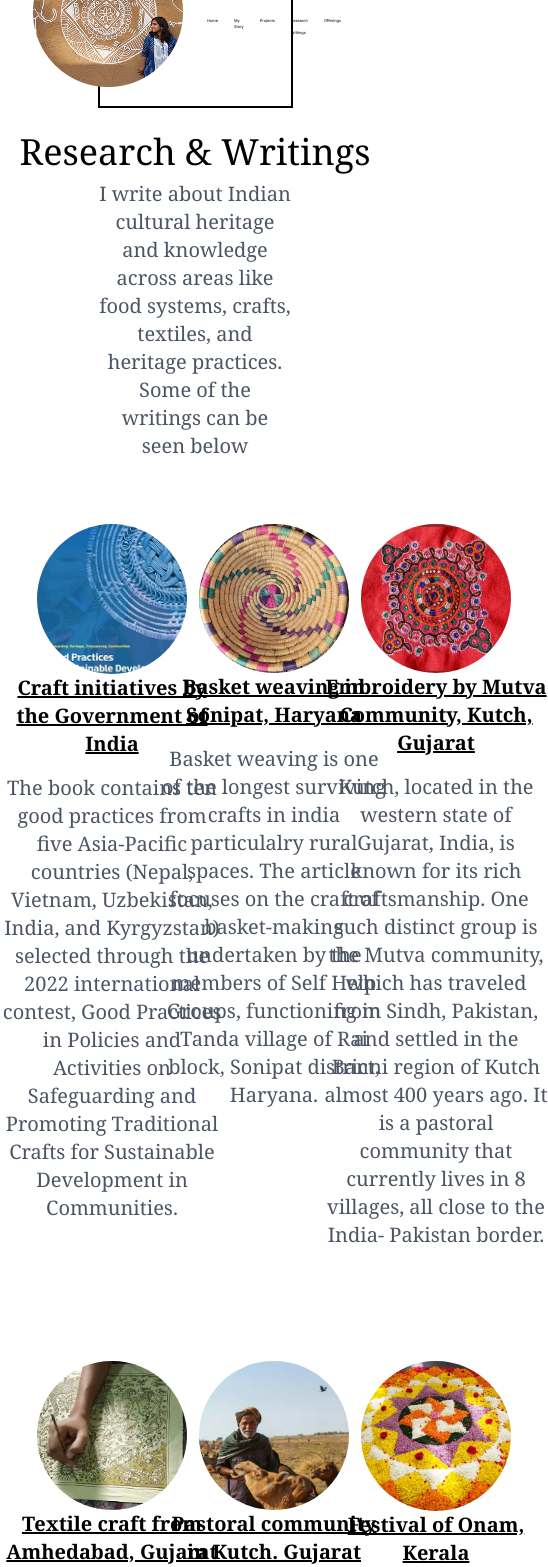
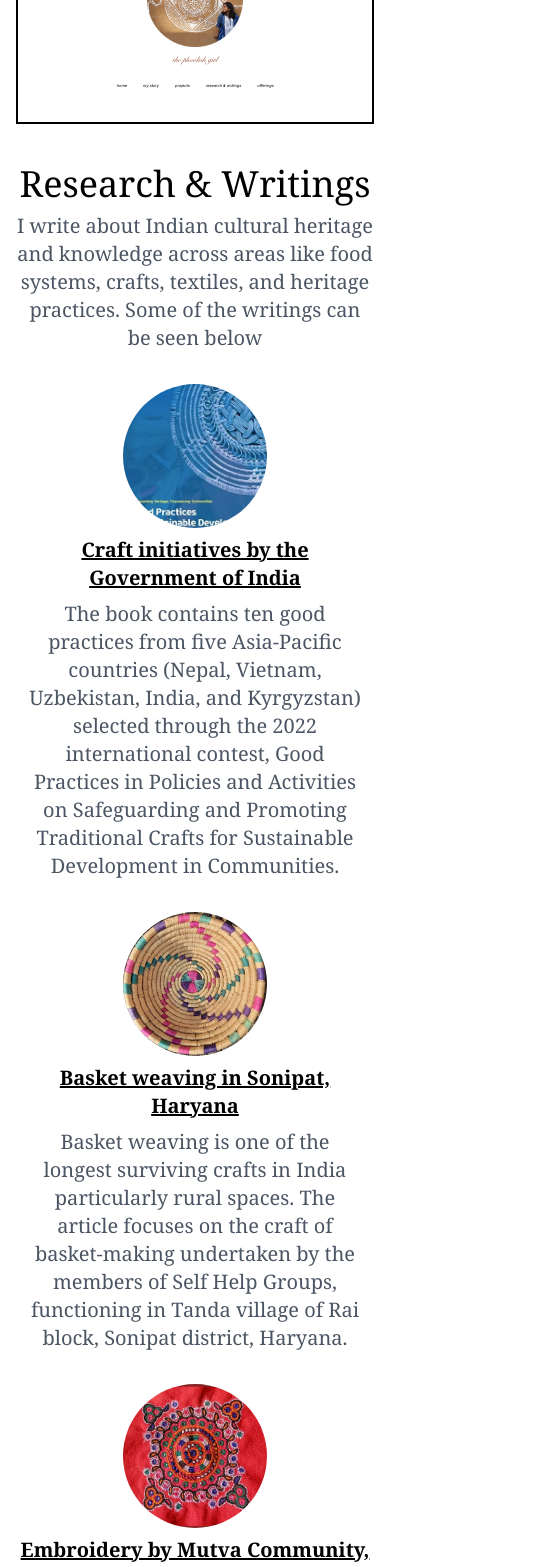
Before and after one commit to stejmisc/jojomojo, a Next.js app: page /research-and-writings in a window 390 px wide. Shown: the part 100-1667 px from the top of the page, 548 px wide, since content can reach past the window. Built offline with nearby package versions, Linux system fonts and the light colour scheme.

Commit message:
Fixes from client

```diff
--- a/src/app/components/Footer.tsx
+++ b/src/app/components/Footer.tsx
@@ -3,8 +3,10 @@ import Link from 'next/link';
 
 export default function Footer() {
     return (
-        <div className="h-64 flex justify-center items-center text-4xl">
-            <Link href="/">Heritage ~ Culture ~ Travel ~ Sustainable living</Link>
+        <div className="h-32 md:h-48 lg:h-64 flex justify-center items-center text-center p-4 md:p-6 lg:p-8">
+            <Link href="/" className="text-xl md:text-2xl lg:text-4xl">
+                Heritage ~ Culture ~ Travel ~ Sustainable living
+            </Link>
         </div>
     )
 }
--- a/src/app/components/Header.tsx
+++ b/src/app/components/Header.tsx
@@ -1,14 +1,13 @@
-
 import Navbar from "./Navbar";
 import Image from 'next/image';
 
 export default function Header() {
     return (
-        <div className="h-56 flex justify-center items-center">
-            <div className="h-48 border-2 border-black w-1/2 flex justify-center items-center space-x-2">
-                <Image src="/header.webp" width={150} height={150} alt="Header Image" />
-                <div className="flex-row">
-                    <div className="font-snell text-[5vw] text-orange-900">the phoolish girl</div>
+        <div className="h-56 flex justify-center items-center md:h-48 md:flex-col m-4">
+            <div className="h-48 border-2 border-black w-full md:w-3/5 flex flex-col md:flex-row justify-center items-center space-y-2 md:space-x-2 md:space-y-0">
+                <Image src="/header.webp" width={150} height={150} alt="Header Image" className="w-24 h-24 md:w-32 md:h-32 lg:w-36 lg:h-36" />
+                <div className="flex flex-col items-center md:items-start">
+                    <div className="font-snell text-[2vw] md:text-[5vw] lg:text-[5vw] text-orange-900 text-center md:text-left">the phoolish girl</div>
                     <Navbar />
                 </div>
             </div>
--- a/src/app/components/Navbar.tsx
+++ b/src/app/components/Navbar.tsx
@@ -3,12 +3,12 @@ import Link from "next/link";
 export default function Navbar() {
     return (
         <nav className="p-4">
-            <ul className="flex justify-between text-[1vw] space-x-4">
-                <li><Link href="/">Home</Link></li>
-                <li><Link href="/my-story">My Story</Link></li>
-                <li><Link href="/projects">Projects</Link></li>
-                <li><Link href="/research-and-writings">Research & Writings</Link></li>
-                <li><Link href="/offerings">Offerings</Link></li>
+            <ul className="flex justify-between italic text-[1vw] space-x-4">
+                <li><Link href="/">home</Link></li>
+                <li><Link href="/my-story">my story</Link></li>
+                <li><Link href="/projects">projects</Link></li>
+                <li><Link href="/research-and-writings">research & writings</Link></li>
+                <li><Link href="/offerings">offerings</Link></li>
             </ul>
         </nav>
     )
--- a/src/app/offerings/page.tsx
+++ b/src/app/offerings/page.tsx
@@ -1,26 +1,42 @@
 import Image from 'next/image';
 
 export default function Offerings() {
-    return <div className="flex flex-col w-screen font-serif justify-center items-center">
-        <div className="text-4xl m-2">Heritage Offerings</div>
-        <div className="text-xl text-gray-600 w-1/2 text-center">Indian heritage offers immersive experinces in areas such as traditonal food, crafts, textiles, uniques places, spirituality and many more. Dive deeper to plan a meaningfultravel to India!</div>
-        <div className='grid grid-cols-3 gap-24 mt-16 items-start'>
-            <div className='flex flex-col w-56 justify-center items-center'>
-                <Image src="/offerings1.webp" width={150} height={150} alt="rad 1" />
-                <div className="font-semibold text-xl underline text-center mt-8" >Research & Writing</div>
-                <div className="text-xl text-gray-600 text-center my-4">I write on Indian cultural heritage on themes ranging from traditional food, crafts, textiles, museums, travel & tourism.</div>
+    return (
+        <div className="flex flex-col font-serif justify-center items-center">
+            <div className="text-4xl m-2">Heritage Offerings</div>
+            <div className="text-xl text-gray-600 w-full sm:w-3/4 lg:w-1/2 text-center px-4">
+                Indian heritage offers immersive experiences in areas such as traditional food, crafts, textiles, unique places, spirituality, and many more. Dive deeper to plan a meaningful travel to India!
             </div>
-            <div className='flex flex-col w-56 justify-center items-center'>
-                <Image src="/offerings2.webp" width={150} height={150} alt="rad 2" />
-                <div className="font-semibold text-xl underline text-center mt-8" >Heritage Curation</div>
-                <div className="text-xl text-gray-600 text-center my-4">I curate and lead heritage walks, museum tours, crafts walks and excel at curating cultural experiences for all age groups</div>
-            </div>
-            <div className='flex flex-col w-56 justify-center items-center'>
-                <Image src="/offerings3.webp" width={150} height={150} alt="rad 3" />
-                <div className="font-semibold text-xl underline text-center mt-8" >Program implementation</div>
-                <div className="text-xl text-gray-600 text-center my-4">I have led large scale social impact programs including projects on education, agriculture, and many welfare sector initiatives.</div>
+            <div className='grid grid-cols-1 sm:grid-cols-2 lg:grid-cols-3 gap-8 mt-8 items-start w-full px-4'>
+                <Card
+                    src="/offerings1.webp"
+                    alt="Research & Writing"
+                    title="Research & Writing"
+                    description="I write on Indian cultural heritage on themes ranging from traditional food, crafts, textiles, museums, travel & tourism."
+                />
+                <Card
+                    src="/offerings2.webp"
+                    alt="Heritage Curation"
+                    title="Heritage Curation"
+                    description="I curate and lead heritage walks, museum tours, crafts walks and excel at curating cultural experiences for all age groups."
+                />
+                <Card
+                    src="/offerings3.webp"
+                    alt="Program implementation"
+                    title="Program Implementation"
+                    description="I have led large scale social impact programs including projects on education, agriculture, and many welfare sector initiatives."
+                />
             </div>
         </div>
+    );
+}
 
+const Card = ({ src, alt, title, description }: { src: string, alt: string, title: string, description: string }) => (
+    <div className='flex flex-col justify-center items-center'>
+        <div className='relative w-36 h-36 sm:w-44 sm:h-44 lg:w-56 lg:h-56'>
+            <Image src={src} width={150} height={150} alt={alt} className='rounded-full' />
+        </div>
+        <div className="font-semibold text-xl underline text-center mt-8">{title}</div>
+        <div className="text-xl text-gray-600 text-center my-4 px-2">{description}</div>
     </div>
-}
+);
--- a/src/app/research-and-writings/page.tsx
+++ b/src/app/research-and-writings/page.tsx
@@ -2,44 +2,59 @@ import Image from 'next/image';
 import Link from 'next/link';
 
 export default function ResearchAndWritings() {
-    return <div className="flex flex-col w-screen font-serif justify-center items-center">
-        <div className="text-4xl m-2">Research & Writings</div>
-        <div className="text-xl text-gray-600 w-1/2 text-center">I write about Indian cultural heritage and knowledge across areas like food systems, crafts, textiles, and heritage practices. Some of the writings can be seen below</div>
-        <div className='grid grid-cols-3 gap-24 mt-16 items-start'>
-            <div className='flex flex-col w-56 justify-center items-center'>
-                <div className='relative w-[150px] h-[150px]'>
-                    <Image src="/rad1.webp" layout='fill' objectFit='cover' className='rounded-full' alt="rad 1" />
-
-                </div>
-                <Link className="font-semibold text-xl underline text-center" href={'https://www.unesco-ichcap.org/board.es?mid=a10301000000&bid=A105&act=view&list_no=13606&tag=&nPage='} target='_blank'>Craft initiatives by the Government of India</Link>
-                <div className="text-xl text-gray-600 text-center my-4">The book contains ten good practices from five Asia-Pacific countries (Nepal, Vietnam, Uzbekistan, India, and Kyrgyzstan) selected through the 2022 international contest, Good Practices in Policies and Activities on Safeguarding and Promoting Traditional Crafts for Sustainable Development in Communities.</div>
+    return (
+        <div className="flex flex-col font-serif justify-center items-center">
+            <div className="text-4xl m-2">Research & Writings</div>
+            <div className="text-xl text-gray-600 w-full sm:w-3/4 lg:w-1/2 text-center px-4">
+                I write about Indian cultural heritage and knowledge across areas like food systems, crafts, textiles, and heritage practices. Some of the writings can be seen below
             </div>
-            <div className='flex flex-col w-56 justify-center items-center'>
-                <Image src="/rad2.webp" width={150} height={150} className='rounded-full' alt="rad 2" />
-                <Link className="font-semibold text-xl underline text-center" href={'https://www.unesco-ichcap.org/board.es?mid=a10501020000&bid=A112&act=view&list_no=14103&tag=&nPage=1'} target='_blank'>Basket weaving in Sonipat, Haryana</Link>
-                <div className="text-xl text-gray-600 text-center my-4">Basket weaving is one of the longest surviving crafts in india particulalry rural spaces. The article focuses on the craft of basket-making undertaken by the members of Self Help Groups, functioning in Tanda village of Rai block, Sonipat district, Haryana.</div>
-            </div>
-            <div className='flex flex-col w-56 justify-center items-center'>
-                <Image src="/rad3.webp" width={150} height={150} className='rounded-full' alt="rad 3" />
-                <Link className="font-semibold text-xl underline text-center" href={'https://www.unesco-ichcap.org/board.es?mid=a10501020000&bid=A112&act=view&list_no=20157&tag=&nPage=1'} target='_blank'>Embroidery by Mutva Community, Kutch, Gujarat</Link>
-                <div className="text-xl text-gray-600 text-center my-4">Kutch, located in the western state of Gujarat, India, is known for its rich craftsmanship. One such distinct group is the Mutva community, which has traveled from Sindh, Pakistan, and settled in the Banni region of Kutch almost 400 years ago. It is a pastoral community that currently lives in 8 villages, all close to the India- Pakistan border.</div>
-            </div>
-            <div className='flex flex-col w-56 justify-center items-center'>
-                <Image src="/rad4.webp" width={150} height={150} className='rounded-full' alt="rad 4" />
-                <Link className="font-semibold text-xl underline text-center" href={'https://ichcourier.unesco-ichcap.org/understanding-mata-ni-pachhedi-paintings-from-the-chitara-community/'} target='_blank'>Textile craft from Amhedabad, Gujarat</Link>
-                <div className="text-xl text-gray-600 text-center my-4">The article documents the work of the Chitara community, settled in Ahmedabad, Gujarat, known for their textile art form called Mata ni Pachedi.</div>
-            </div>
-            <div className='flex flex-col w-56 justify-center items-center'>
-                <Image src="/rad5.webp" width={150} height={150} className='rounded-full' alt="rad 5" />
-                <div className="font-semibold text-xl underline text-center">Pastoral community in Kutch. Gujarat</div>
-                <div className="text-xl text-gray-600 text-center my-4">Kutch is the largest district located in the western state of Gujarat, India. It is home to several distinct traditional crafts, communities, and indigenous knowledge systems. One of the most unique pastoral communities found in Kutch is the Fakirani Jats. It is one of the four subgroups of the Jat community found across the region’s grasslands.</div>
-            </div>
-            <div className='flex flex-col w-56 justify-center items-center'>
-                <Image src="/rad6.webp" width={150} height={150} className='rounded-full' alt="rad 6" />
-                <Link className="font-semibold text-xl underline text-center" href={'https://www.unesco-ichcap.org/board.es?mid=a10501020000&bid=A112&act=view&list_no=14090&tag=&nPage=1'} target='_blank'>Festival of Onam, Kerala</Link>
-                <div className="text-xl text-gray-600 text-center my-4">Onam is a major harvest festival celebrated in the Indian state of Kerala. The 10-day Onam festival marks the onset of the first month according to the Malayalam calendar called Chingam and generally occurs in the months of August or September every year in India.</div>
+            <div className='grid grid-cols-1 sm:grid-cols-2 lg:grid-cols-3 gap-8 mt-8 items-start w-full px-4'>
+                <Card
+                    src="/rad1.webp"
+                    link="https://www.unesco-ichcap.org/board.es?mid=a10301000000&bid=A105&act=view&list_no=13606&tag=&nPage="
+                    title="Craft initiatives by the Government of India"
+                    description="The book contains ten good practices from five Asia-Pacific countries (Nepal, Vietnam, Uzbekistan, India, and Kyrgyzstan) selected through the 2022 international contest, Good Practices in Policies and Activities on Safeguarding and Promoting Traditional Crafts for Sustainable Development in Communities."
+                />
+                <Card
+                    src="/rad2.webp"
+                    link="https://www.unesco-ichcap.org/board.es?mid=a10501020000&bid=A112&act=view&list_no=14103&tag=&nPage=1"
+                    title="Basket weaving in Sonipat, Haryana"
+                    description="Basket weaving is one of the longest surviving crafts in India particularly rural spaces. The article focuses on the craft of basket-making undertaken by the members of Self Help Groups, functioning in Tanda village of Rai block, Sonipat district, Haryana."
+                />
+                <Card
+                    src="/rad3.webp"
+                    link="https://www.unesco-ichcap.org/board.es?mid=a10501020000&bid=A112&act=view&list_no=20157&tag=&nPage=1"
+                    title="Embroidery by Mutva Community, Kutch, Gujarat"
+                    description="Kutch, located in the western state of Gujarat, India, is known for its rich craftsmanship. One such distinct group is the Mutva community, which has traveled from Sindh, Pakistan, and settled in the Banni region of Kutch almost 400 years ago."
+                />
+                <Card
+                    src="/rad4.webp"
+                    link="https://ichcourier.unesco-ichcap.org/understanding-mata-ni-pachhedi-paintings-from-the-chitara-community/"
+                    title="Textile craft from Amhedabad, Gujarat"
+                    description="The article documents the work of the Chitara community, settled in Ahmedabad, Gujarat, known for their textile art form called Mata ni Pachedi."
+                />
+                <Card
+                    src="/rad5.webp"
+                    title="Pastoral community in Kutch, Gujarat"
+                    description="Kutch is the largest district located in the western state of Gujarat, India. It is home to several distinct traditional crafts, communities, and indigenous knowledge systems."
+                />
+                <Card
+                    src="/rad6.webp"
+                    link="https://www.unesco-ichcap.org/board.es?mid=a10501020000&bid=A112&act=view&list_no=14090&tag=&nPage=1"
+                    title="Festival of Onam, Kerala"
+                    description="Onam is a major harvest festival celebrated in the Indian state of Kerala. The 10-day Onam festival marks the onset of the first month according to the Malayalam calendar called Chingam and generally occurs in the months of August or September every year in India."
+                />
             </div>
         </div>
+    );
+}
 
+const Card = ({ src, link, title, description }: { src: string, link?: string, title: string, description: string }) => (
+    <div className='flex flex-col justify-center items-center'>
+        <div className='relative w-36 h-36 sm:w-44 sm:h-44 lg:w-56 lg:h-56'>
+            <Image src={src} layout='fill' objectFit='cover' className='rounded-full' alt={title} />
+        </div>
+        <Link href={link || '/'} target='_blank' className="font-semibold text-xl underline text-center mt-2">{title}</Link>
+        <div className="text-xl text-gray-600 text-center mt-2 px-2">{description}</div>
     </div>
-}
+);
```
Also changed, not shown: src/app/components/Body.tsx (+4 -4 lines), src/app/components/Glimpse.tsx (+31 -13 lines), src/app/components/ImageGallery.tsx (+69 -31 lines), src/app/components/Socials.tsx (+17 -14 lines), src/app/components/Testimonials.tsx (+6 -4 lines), src/app/my-story/page.tsx (+7 -15 lines), src/app/projects/page.tsx (+16 -15 lines).
